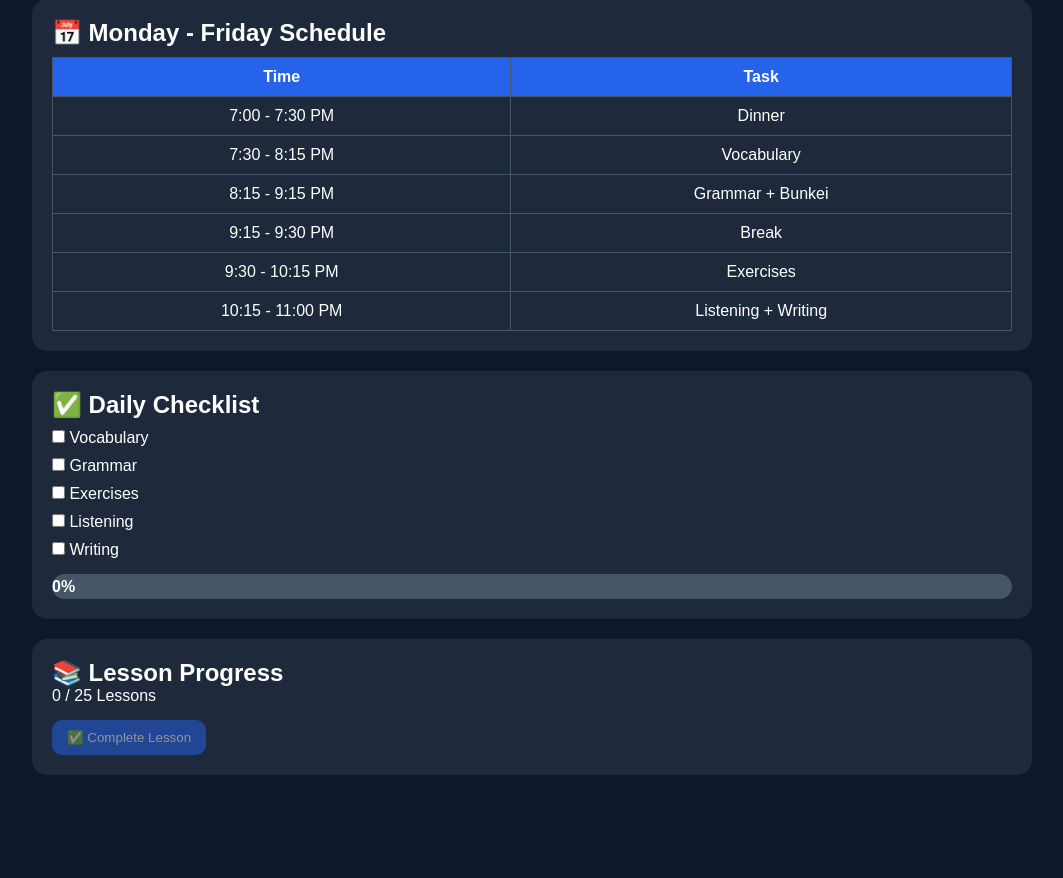
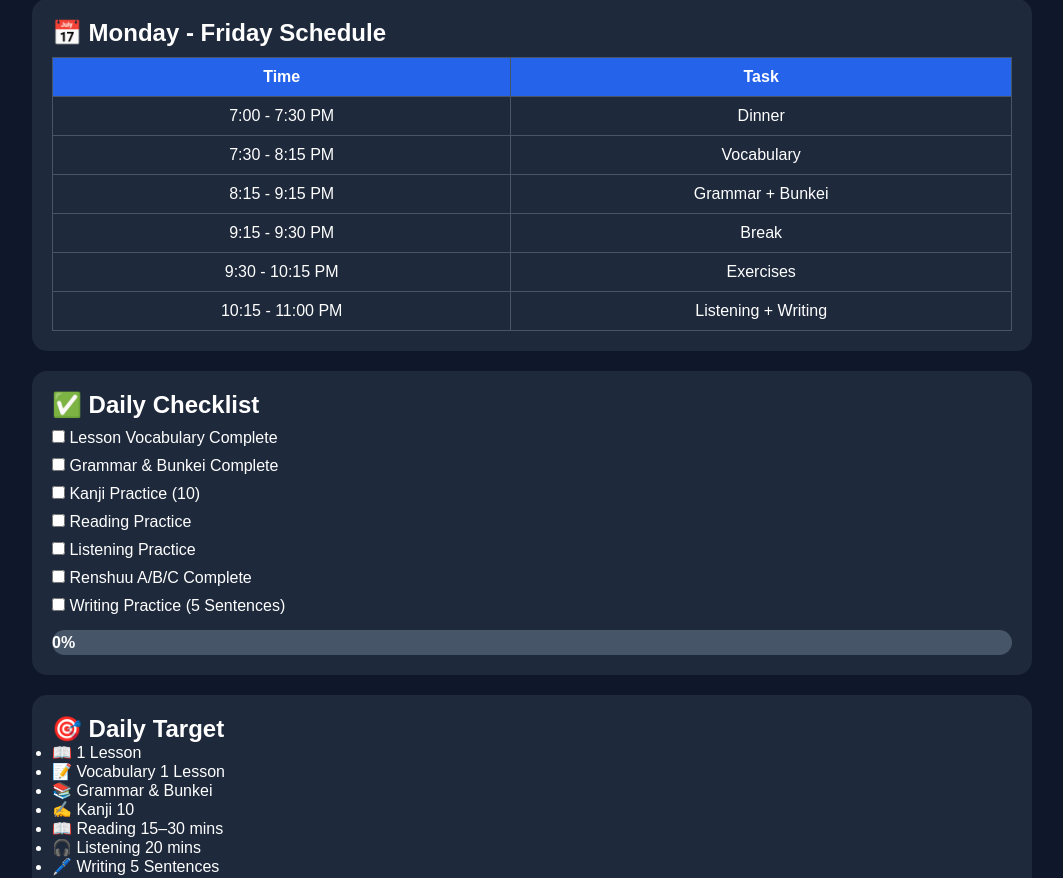
Before and after one commit to uzumakiathh-commits/jlpt-dashboard, a plain HTML site: page index.html in a window 1280 px wide. Shown: the part 78-956 px from the top of the page, without its empty margins (108-1171 px from the left). Before the commit the page ends 893 px from the top, so only its background shows below. Drawn offline with Linux system fonts and the light colour scheme.

Commit message:
Update index.html

```diff
--- a/index.html
+++ b/index.html
@@ -58,18 +58,42 @@
     </section>
 
     <section class="card">
-        <h2>✅ Daily Checklist</h2>
+    <h2>✅ Daily Checklist</h2>
 
-        <label><input type="checkbox" class="task"> Vocabulary</label>
-        <label><input type="checkbox" class="task"> Grammar</label>
-        <label><input type="checkbox" class="task"> Exercises</label>
-        <label><input type="checkbox" class="task"> Listening</label>
-        <label><input type="checkbox" class="task"> Writing</label>
+    <label><input type="checkbox" class="task"> Lesson Vocabulary Complete</label>
 
-        <div class="progress-container">
-            <div id="progressBar" class="progress-bar">0%</div>
+    <label><input type="checkbox" class="task"> Grammar & Bunkei Complete</label>
+
+    <label><input type="checkbox" class="task"> Kanji Practice (10)</label>
+
+    <label><input type="checkbox" class="task"> Reading Practice</label>
+
+    <label><input type="checkbox" class="task"> Listening Practice</label>
+
+    <label><input type="checkbox" class="task"> Renshuu A/B/C Complete</label>
+
+    <label><input type="checkbox" class="task"> Writing Practice (5 Sentences)</label>
+
+    <div class="progress-container">
+        <div id="progressBar" class="progress-bar">
+            0%
         </div>
-    </section>
+    </div>
+</section>
+
+    <section class="card">
+    <h2>🎯 Daily Target</h2>
+
+    <ul>
+        <li>📖 1 Lesson</li>
+        <li>📝 Vocabulary 1 Lesson</li>
+        <li>📚 Grammar & Bunkei</li>
+        <li>✍️ Kanji 10</li>
+        <li>📖 Reading 15–30 mins</li>
+        <li>🎧 Listening 20 mins</li>
+        <li>🖊️ Writing 5 Sentences</li>
+    </ul>
+</section>
 
     <section class="card">
        <h2>📚 Lesson Progress</h2>
```
